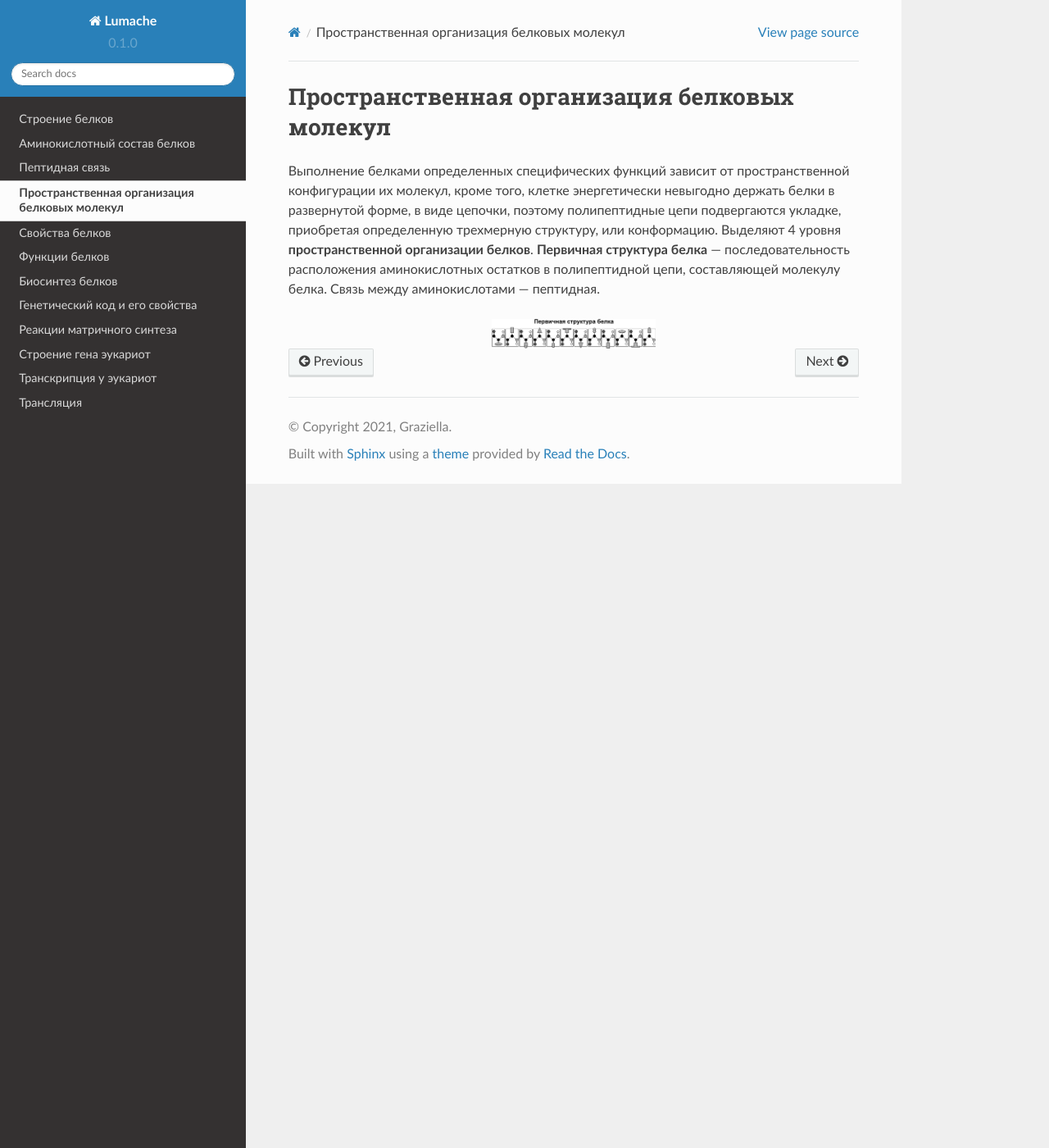
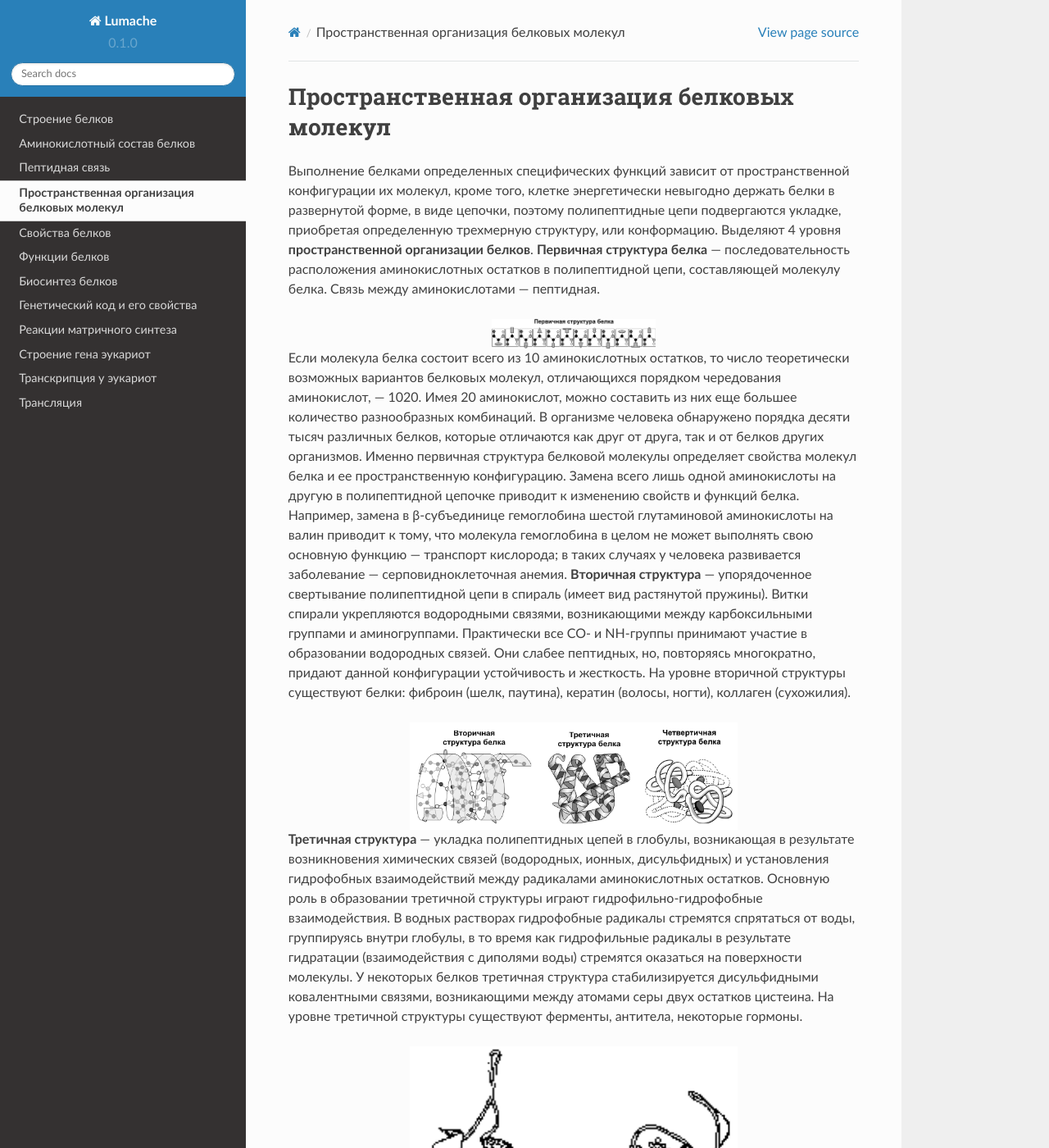
Before and after one commit to neptune2021/test_documentation, a Sphinx documentation site: the page built from docs/source/04.rst, in a window 1280 px wide and 1400 px high. Shown: the whole window at 82% size. Built offline with Sphinx 7.4.7 and the Read the Docs theme 2.0.0, drawn with Linux system fonts in a browser that asks for light colours; some of the changed text lies outside the part shown.

Commit message:
Update 04.rst

```diff
--- a/docs/source/04.rst
+++ b/docs/source/04.rst
@@ -6,3 +6,20 @@
 .. image:: img/image2.png
   :width: 200
   :align: center
+
+Если молекула белка состоит всего из 10 аминокислотных остатков, то число теоретически возможных вариантов белковых молекул, отличающихся порядком чередования аминокислот, — 1020. Имея 20 аминокислот, можно составить из них еще большее количество разнообразных комбинаций. В организме человека обнаружено порядка десяти тысяч различных белков, которые отличаются как друг от друга, так и от белков других организмов.
+Именно первичная структура белковой молекулы определяет свойства молекул белка и ее пространственную конфигурацию. Замена всего лишь одной аминокислоты на другую в полипептидной цепочке приводит к изменению свойств и функций белка. Например, замена в β-субъединице гемоглобина шестой глутаминовой аминокислоты на валин приводит к тому, что молекула гемоглобина в целом не может выполнять свою основную функцию — транспорт кислорода; в таких случаях у человека развивается заболевание — серповидноклеточная анемия.
+**Вторичная структура** — упорядоченное свертывание полипептидной цепи в спираль (имеет вид растянутой пружины). Витки спирали укрепляются водородными связями, возникающими между карбоксильными группами и аминогруппами. Практически все СО- и NН-группы принимают участие в образовании водородных связей. Они слабее пептидных, но, повторяясь многократно, придают данной конфигурации устойчивость и жесткость. На уровне вторичной структуры существуют белки: фиброин (шелк, паутина), кератин (волосы, ногти), коллаген (сухожилия).
+
+.. image:: img/image33.png
+  :width: 400
+  :align: center
+
+
+**Третичная структура** — укладка полипептидных цепей в глобулы, возникающая в результате возникновения химических связей (водородных, ионных, дисульфидных) и установления гидрофобных взаимодействий между радикалами аминокислотных остатков. Основную роль в образовании третичной структуры играют гидрофильно-гидрофобные взаимодействия. В водных растворах гидрофобные радикалы стремятся спрятаться от воды, группируясь внутри глобулы, в то время как гидрофильные радикалы в результате гидратации (взаимодействия с диполями воды) стремятся оказаться на поверхности молекулы. У некоторых белков третичная структура стабилизируется дисульфидными ковалентными связями, возникающими между атомами серы двух остатков цистеина. На уровне третичной структуры существуют ферменты, антитела, некоторые гормоны.
+
+.. image:: img/image6.png
+  :width: 400
+  :align: center
+
+**Четвертичная структура** характерна для сложных белков, молекулы которых образованы двумя и более глобулами. Субъединицы удерживаются в молекуле благодаря ионным, гидрофобным и электростатическим взаимодействиям. Иногда при образовании четвертичной структуры между субъединицами возникают дисульфидные связи. Наиболее изученным белком, имеющим четвертичную структуру, является **гемоглобин**. Он образован двумя α-субъединицами (141 аминокислотный остаток) и двумя β-субъединицами (146 аминокислотных остатков). С каждой субъединицей связана молекула гема, содержащая железо. Если по каким-либо причинам пространственная конформация белков отклоняется от нормальной, белок не может выполнять свои функции. Например, причиной «коровьего бешенства» (губкообразной энцефалопатии) является аномальная конформация прионов — поверхностных белков нервных клеток.
```
